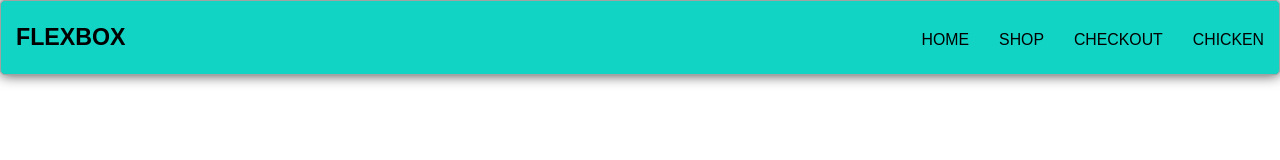
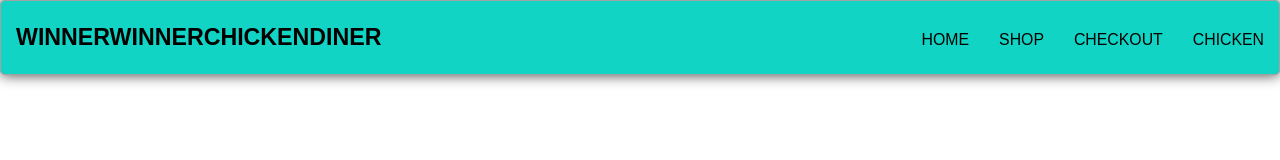
Before and after one commit to coding4264/Chicken, a plain HTML site: page index.html in a window 1280 px wide. Drawn offline with Linux system fonts and the light colour scheme.

Commit message:
Update index.html

```diff
--- a/index.html
+++ b/index.html
@@ -8,7 +8,7 @@
 </head>
 <body>
     <header class="header">
-        <h1 class="logo"><a href="#">Flexbox</a></h1>
+        <h1 class="logo"><a href="#">WinnerWinnerChickenDiner</a></h1>
       <ul class="main-nav">
             <li><a href="#">Home</a></li>
             <li><a href="#">Shop</a></li>
```
